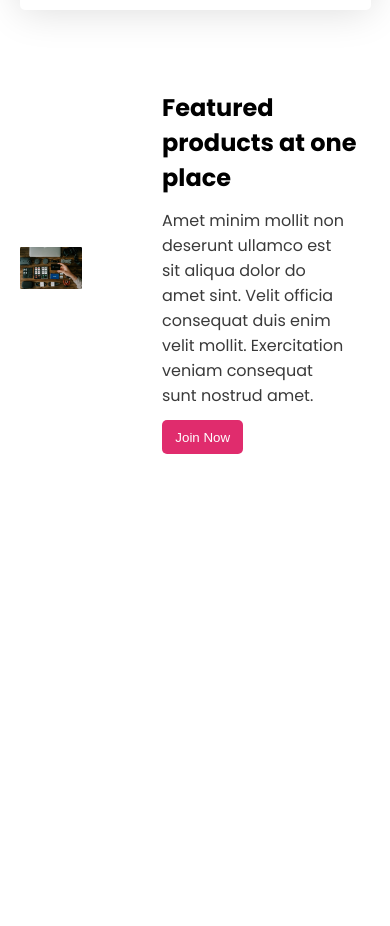
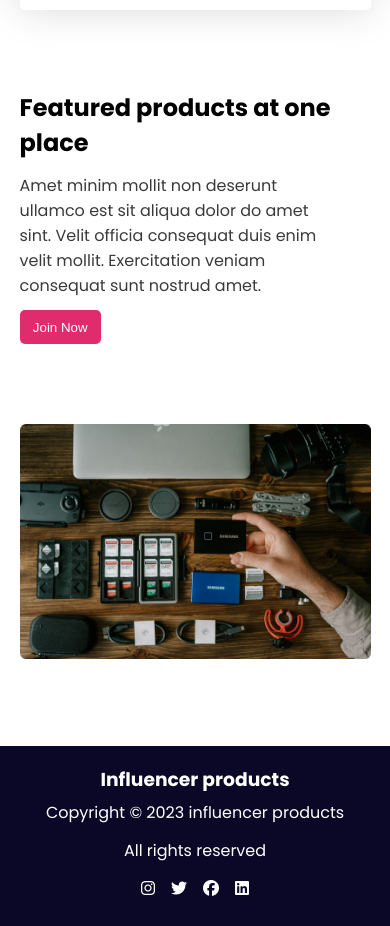
Before and after one commit to nayon117/influence-gear, a plain HTML site: page index.html in a window 390 px wide. Shown: the part 4854-5780 px from the top of the page. Before the commit the page ends 5388 px from the top, so only its background shows below. Drawn offline with Linux system fonts and the light colour scheme.

Commit message:
finished footer and responsivness

```diff
--- a/index.html
+++ b/index.html
@@ -149,6 +149,16 @@
             </div>
         </section>
     </main>
-    <footer></footer>
+    <footer>
+        <h3>Influencer products</h3>
+        <p>Copyright © 2023  influencer products</p>
+        <p>All rights reserved</p>
+        <div class="social-icon">
+            <span><i class="fa-brands fa-instagram"></i></span>
+            <span><i class="fa-brands fa-twitter"></i></span>
+            <span><i class="fa-brands fa-facebook"></i></span>
+            <span><i class="fa-brands fa-linkedin"></i></span>
+        </div>
+    </footer>
   </body>
 </html>
--- a/styles.css
+++ b/styles.css
@@ -136,8 +136,11 @@ feature section styles
 /* for small devices  */
 @media screen and (max-width: 576px) {
   .nav-container,
-  .banner-container {
+  .banner-container{
     flex-direction: column;
+  }
+  .feature-container{
+    flex-direction: column-reverse;
   }
   .banner-container {
     text-align: center;
@@ -155,6 +158,25 @@ feature section styles
     text-align: center;
    }
 }
+/* footer styles --- */
+footer{
+    text-align: center;
+    color: #fff;
+    background: #0A0826;
+    padding: 1.2em 1em;
+}
+footer p{
+    padding: .4em 0;
+}
+.social-icon{
+    display: flex;
+    justify-content: center;
+    align-items: center;
+    gap: 1rem;
+    padding: .4em 0;
+
+
+}
 
 /* for medium devices  */
 @media screen and (min-width: 577px) and (max-width: 992px) {
@@ -162,7 +184,11 @@ feature section styles
     background-image: none;
   }
   .collection-container{
-    grid-template-columns: repeat(2,1fr);
+    grid-template-columns:1fr;
+  }
+  .feature-container{
+    flex-direction: column-reverse;
   }
 
+
 }
```
